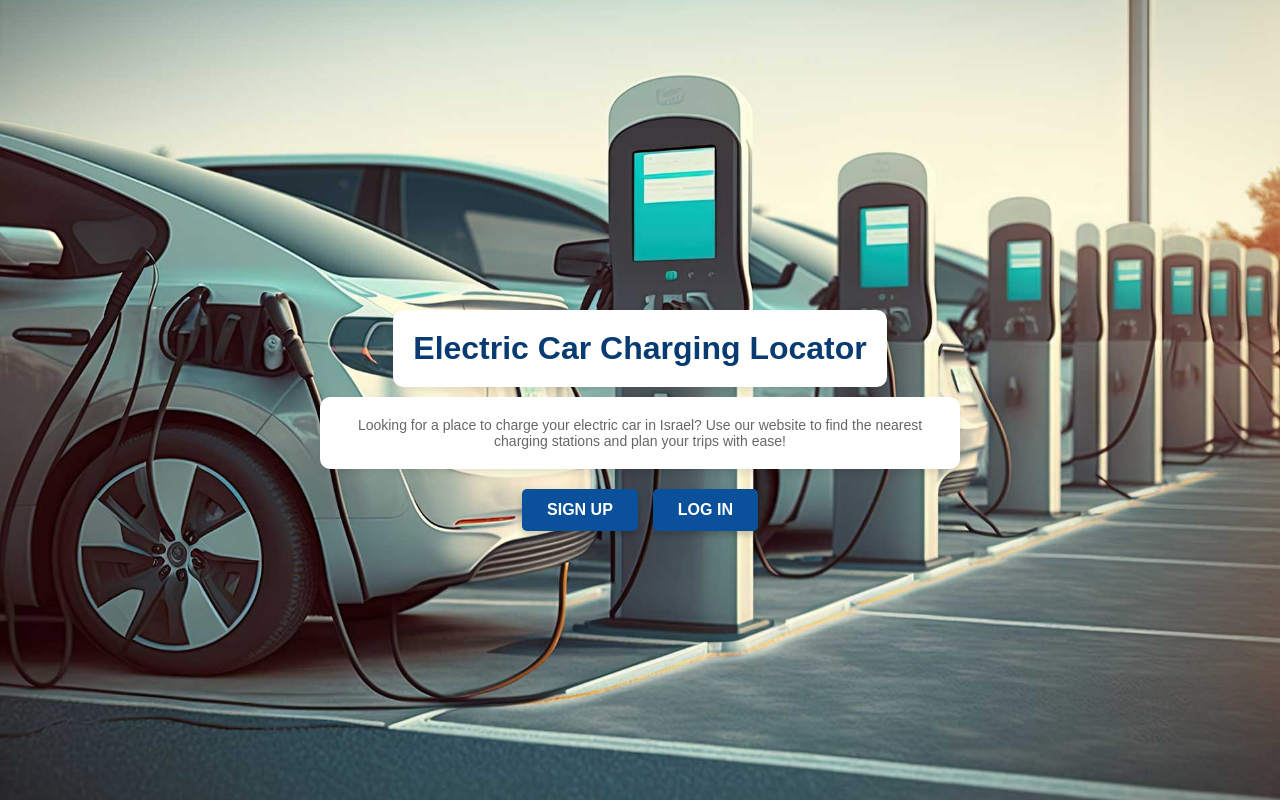
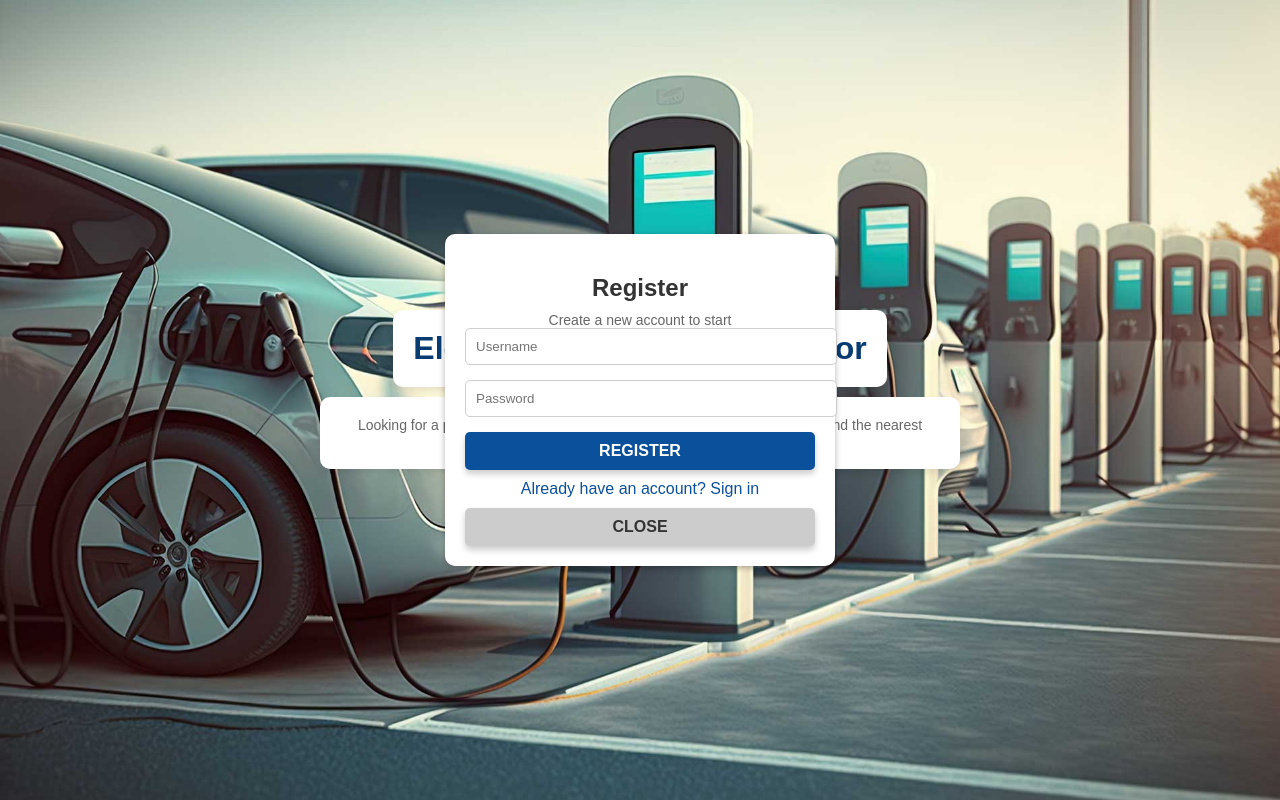
Before and after one commit to 100adim/GIS-PROJECT, a website: page index.html in a window 1280 px wide. Both pictures are taken after a click on the button "SIGN UP". Shown: the top 800 px of the page. Drawn offline with Linux system fonts and the light colour scheme.

Commit message:
Update index.html

```diff
--- a/index.html
+++ b/index.html
@@ -1,3 +1,4 @@
+
 <!DOCTYPE html>
 <html>
 <head>
@@ -8,6 +9,7 @@
             margin: 0;
             font-family: Arial, sans-serif;
         }
+
         .bg {
             background-image: url("pic.jpg");
             height: 100%;
@@ -21,6 +23,7 @@
             text-align: center;
             padding: 20px;
         }
+
         .title-box, .content-box {
             background-color: #ffffff;
             padding: 20px;
@@ -29,22 +32,27 @@
             margin-bottom: 20px;
             max-width: 600px;
         }
+
         .title-box {
             margin-bottom: 10px;
         }
+
         h1 {
             color: #073b72;
             margin: 0;
         }
+
         p {
             color: #666;
             font-size: 14px;
             margin: 0;
         }
+
         .button-container {
             display: flex;
             gap: 15px;
         }
+
         button {
             font-size: 16px;
             padding: 12px 25px;
@@ -58,13 +66,75 @@
             box-shadow: 0 4px 6px rgba(0, 0, 0, 0.2);
             transition: background-color 0.3s, transform 0.2s;
         }
+
         button:hover {
             background-color: #002d5d;
             transform: translateY(-2px);
         }
+
+        /* Modal styles */
+        .modal {
+            display: none;
+            position: fixed;
+            top: 50%;
+            left: 50%;
+            transform: translate(-50%, -50%);
+            width: 350px;
+            background-color: #ffffff;
+            padding: 20px;
+            box-shadow: 0 2px 6px rgba(0, 0, 0, 0.3);
+            border-radius: 10px;
+            z-index: 2000;
+            text-align: center;
+        }
+
+        .modal h2 {
+            margin-bottom: 10px;
+            color: #333;
+        }
+
+        .modal input {
+            width: 100%;
+            padding: 10px;
+            margin-bottom: 15px;
+            border: 1px solid #ccc;
+            border-radius: 5px;
+        }
+
+        .modal button {
+            width: 100%;
+            background-color: #0a509b;
+            color: white;
+            padding: 10px;
+            border: none;
+            border-radius: 5px;
+            cursor: pointer;
+        }
+
+        .modal button:hover {
+            background-color: #002d5d;
+        }
+
+        .modal a {
+            display: block;
+            margin-top: 10px;
+            color: #0a509b;
+            text-decoration: none;
+        }
+
+        .modal a:hover {
+            text-decoration: underline;
+        }
+
+        .modal .close-btn {
+            margin-top: 10px;
+            background-color: #ccc;
+            color: #333;
+        }
     </style>
 </head>
 <body>
+
 <div class="bg">
     <div class="title-box">
         <h1>Electric Car Charging Locator</h1>
@@ -114,8 +184,9 @@
         const password = document.getElementById('signup-password').value;
 
         if (username && password) {
+            // Save user to LocalStorage
             localStorage.setItem(username, password);
-                alert("Registration successful! Please log in.");
+            alert("Registration successful! You can now log in.");
             closeModal('signup-modal');
             openModal('login-modal');
         } else {
@@ -126,6 +197,8 @@
     function loginUser() {
         const username = document.getElementById('login-username').value;
         const password = document.getElementById('login-password').value;
+
+        // Check if the username exists in LocalStorage
         const storedPassword = localStorage.getItem(username);
 
         if (storedPassword === password) {
@@ -135,5 +208,6 @@
         }
     }
 </script>
+
 </body>
 </html>
```
Lines whose indentation alone changed are shown as unchanged.
